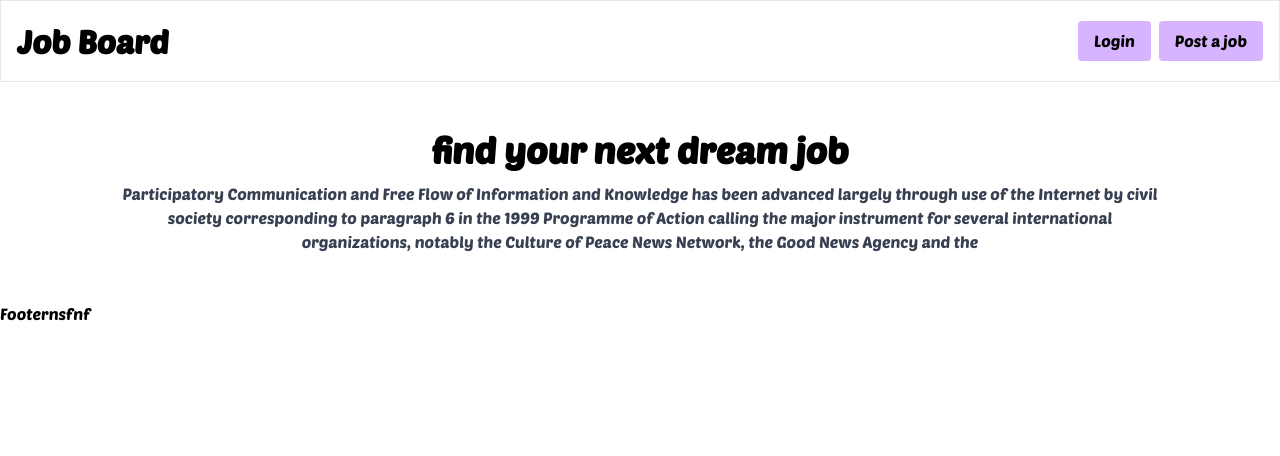
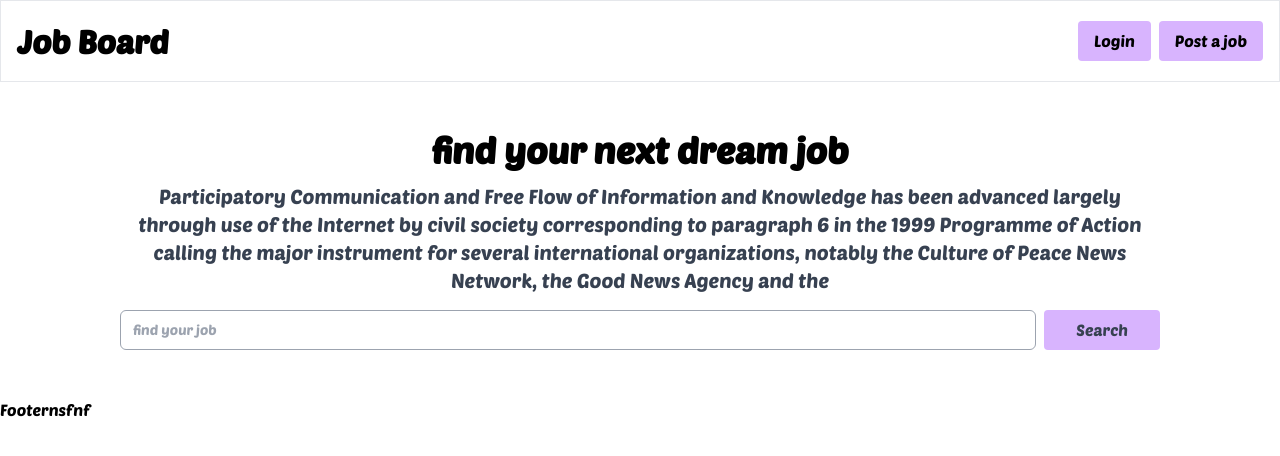
Before and after one commit to EbiShad/job-broad, a Next.js app: page / in a window 1280 px wide. Shown: the top 456 px of the page. Built offline with nearby package versions, Linux system fonts and the light colour scheme.

Commit message:
searchbox added to Hero component

```diff
--- a/src/components/templates/Hero.jsx
+++ b/src/components/templates/Hero.jsx
@@ -4,13 +4,24 @@ function Hero() {
       <h1 className="text-center font-bold text-4xl">
         find your next dream job
       </h1>
-      <p className="text-center text-gray-700 pt-3">
+      <p className="text-center text-gray-700 pt-3 text-xl">
         Participatory Communication and Free Flow of Information and Knowledge
         has been advanced largely through use of the Internet by civil society
-        corresponding to paragraph 6 in the 1999 Programme of Action calling
-        the major instrument for several international organizations, notably
-        the Culture of Peace News Network, the Good News Agency and the
+        corresponding to paragraph 6 in the 1999 Programme of Action calling the
+        major instrument for several international organizations, notably the
+        Culture of Peace News Network, the Good News Agency and the
       </p>
+
+      <form className="flex gap-2 mt-4">
+        <input
+          placeholder="find your job"
+          type="text"
+          className="w-full px-3 py-2 border border-gray-400 rounded-md text-sm focus:outline-none focus:shadow-xl"
+        />
+        <button className="bg-purple-300 px-8 py-2 rounded text-gray-700 hover:bg-purple-400 transition ease-in-out delay-75">
+          Search
+        </button>
+      </form>
     </section>
   );
 }
```
